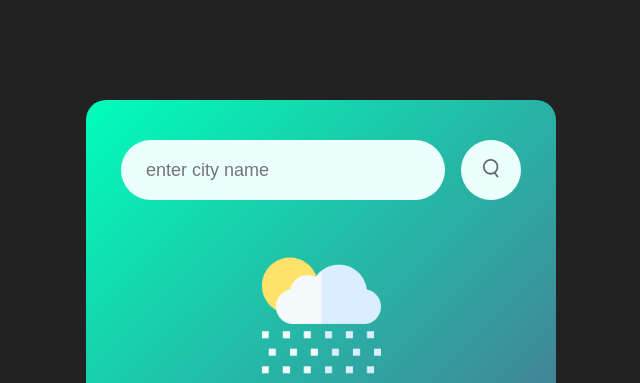
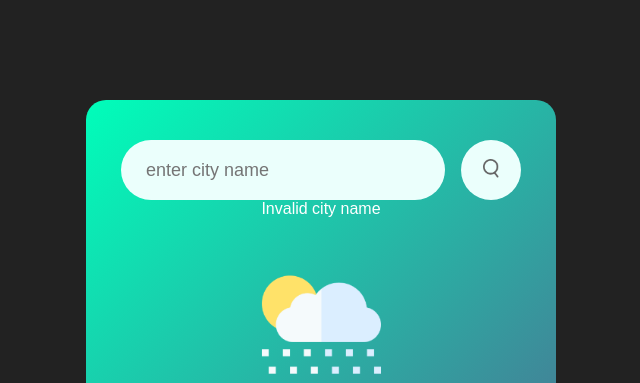
Before and after one commit to jaswanthkumarpolisetty/Weather-Application, a plain HTML site: page index.html in a window 1280 px wide. Shown: the top 383 px of the page, without its empty margins (319-959 px from the left). Drawn offline with Linux system fonts and the light colour scheme.

Commit message:
Update index.html

```diff
--- a/index.html
+++ b/index.html
@@ -13,11 +13,13 @@
             <input type="text" placeholder="enter city name" spellcheck="false">
             <button><img src="images/search.png"></button>
         </div>
+        <div class="error">
+            <p>Invalid city name</p>
+        </div>
         <div class="weather">
             <img src="images/rain.png" class="weather-icon">
             <h1 class="temp">22°C</h1>
             <h2 class="city">New York</h2>
-        </div>
             <div class="details">
                 <div class="col">
                     <img src="images/humidity.png">
@@ -35,5 +37,11 @@
                 </div>
             </div>
         </div>
+
+    </div>
+
+    <script src="script.js">
+
+    </script>
 </body>
 </html>
```
Lines whose indentation alone changed are shown as unchanged.
